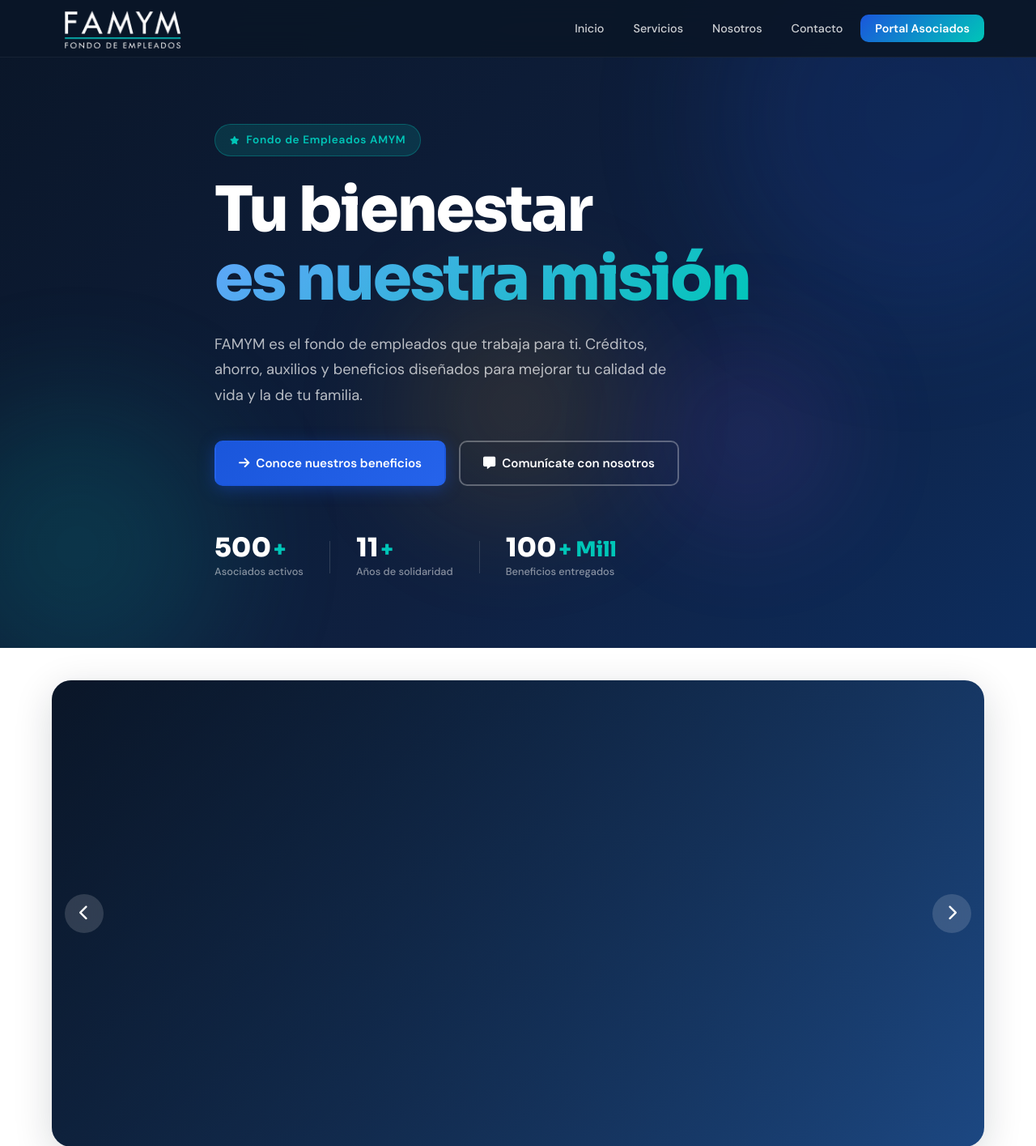
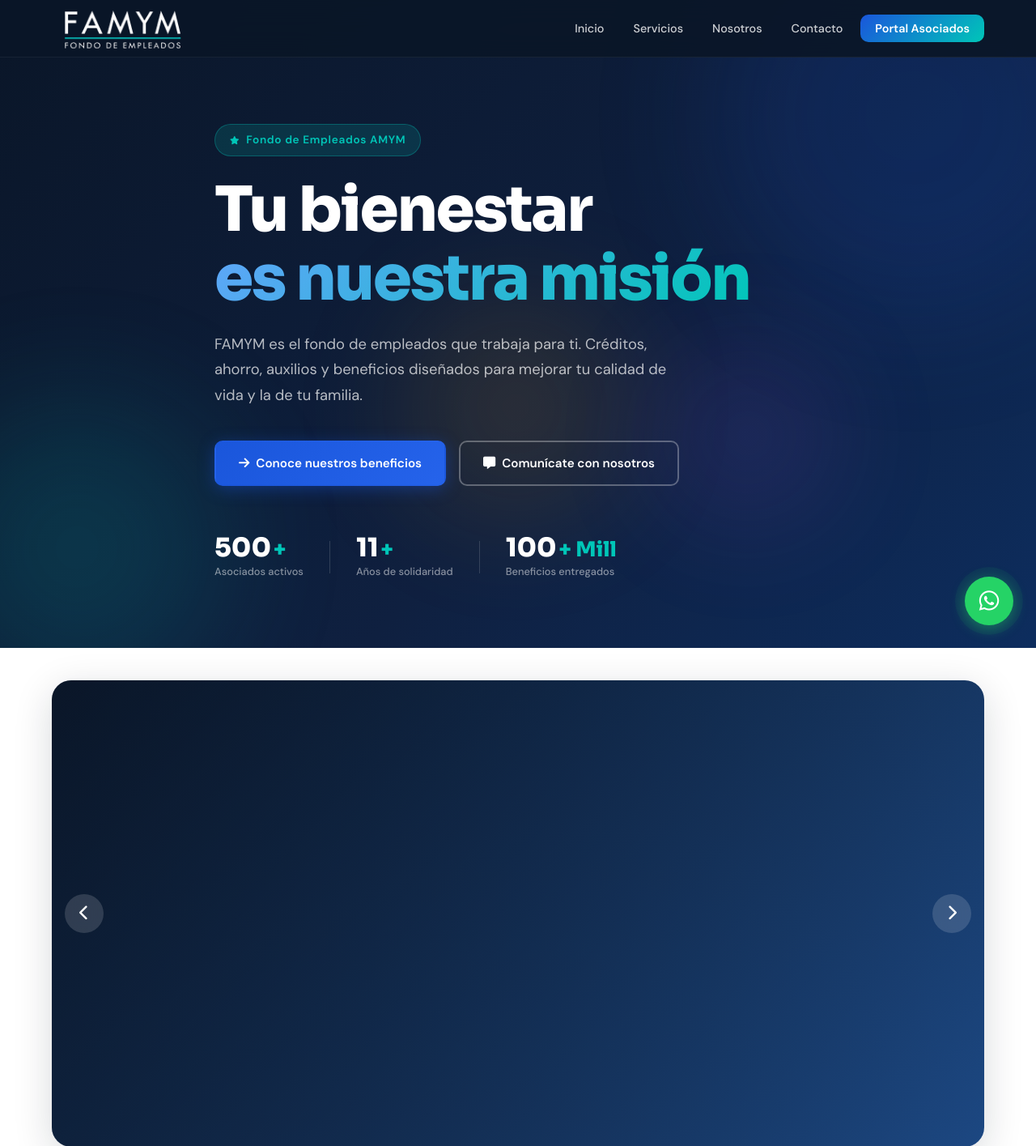
Before and after one commit to DesarrolladorAMyM/FondoEmpleados, a Django app: page /FondoEmpleados/ in a window 1280 px wide. Shown: the top 1415 px of the page at 81% size. Run offline with Django 5.2, Linux system fonts and the light colour scheme; data that the repository does not hold is empty.

Commit message:
se agrego el wappsat flotante

```diff
--- a/fondo/static/css/styles.css
+++ b/fondo/static/css/styles.css
@@ -1035,6 +1035,7 @@ input, textarea, select { font-family: var(--font-body); }
   .tab-intro   { padding: 14px 16px; }
   .tab-intro p { font-size: 0.88rem; }
 }
+
 /* ============================================================
    22. FIX GLOBAL — scroll horizontal y about cards
    ============================================================ */
@@ -1062,3 +1063,78 @@ html, body {
   }
   .about__bg-circle { display: none; }
 }
+/* ============================================================
+   WHATSAPP FLOTANTE
+   ============================================================ */
+.wapp-wrap {
+  position: fixed;
+  bottom: 28px;
+  right: 28px;
+  display: flex;
+  align-items: center;
+  z-index: 9999;
+}
+.wapp-pulse {
+  position: absolute;
+  width: 60px;
+  height: 60px;
+  border-radius: 50%;
+  background: rgba(37, 211, 102, 0.35);
+  animation: wapp-pulse 2s infinite;
+  pointer-events: none;
+}
+@keyframes wapp-pulse {
+  0%   { transform: scale(1); opacity: 0.7; }
+  70%  { transform: scale(1.55); opacity: 0; }
+  100% { transform: scale(1.55); opacity: 0; }
+}
+.wapp-btn {
+  position: relative;
+  width: 60px;
+  height: 60px;
+  background: #25D366;
+  border-radius: 50%;
+  display: flex;
+  align-items: center;
+  justify-content: center;
+  text-decoration: none;
+  transition: transform 0.25s ease, box-shadow 0.25s ease;
+  box-shadow: 0 4px 18px rgba(37, 211, 102, 0.45);
+}
+.wapp-btn:hover {
+  transform: scale(1.1);
+  box-shadow: 0 8px 28px rgba(37, 211, 102, 0.6);
+}
+.wapp-btn i {
+  font-size: 1.75rem;
+  color: #fff;
+}
+.wapp-tooltip {
+  position: absolute;
+  right: 72px;
+  background: var(--white);
+  color: var(--text);
+  border: 1px solid var(--border);
+  border-radius: var(--radius-sm);
+  padding: 8px 14px;
+  font-size: 0.82rem;
+  font-weight: 600;
+  white-space: nowrap;
+  box-shadow: var(--shadow);
+  opacity: 0;
+  transform: translateX(6px);
+  transition: opacity 0.22s ease, transform 0.22s ease;
+  pointer-events: none;
+}
+.wapp-wrap:hover .wapp-tooltip {
+  opacity: 1;
+  transform: translateX(0);
+}
+
+@media (max-width: 480px) {
+  .wapp-wrap  { bottom: 18px; right: 18px; }
+  .wapp-btn   { width: 52px; height: 52px; }
+  .wapp-pulse { width: 52px; height: 52px; }
+  .wapp-btn i { font-size: 1.5rem; }
+  .wapp-tooltip { display: none; }
+}
--- a/fondo/templates/fondo/index.html
+++ b/fondo/templates/fondo/index.html
@@ -799,7 +799,7 @@
                 data-beneficio="Ofertas exclusivas"
                 data-info="Accede a descuentos en monturas, lentes y servicios de salud visual en Óptica Colombiana. Aplica para asociados FAMYM."
                 data-asesor="Lorena Carrillo"
-                data-celular="310 883-6491"
+                data-celular="310 833-6491"
                 data-tipo="Óptica"
                 data-vigencia="2026">
                 <div class="convenio-card__logo"><img src="{% static 'img/colombiana.png' %}" alt="optica colombiana"></div>
@@ -833,7 +833,7 @@
               <div class="convenio-card" data-nombre="Aliado Costa 1" data-categoria="Hospedaje"
                 data-beneficio="Tarifa especial"
                 data-info="Tarifa especial en hoteles del Caribe colombiano. Disfruta del mar con precios preferenciales para asociados FAMYM."
-                data-asesor="Auxiliar FAMYM" data-celular="310 883-6491"
+                data-asesor="Auxiliar FAMYM" data-celular="310 833-6491"
                 data-tipo="Hospedaje" data-vigencia="2026">
                 <div class="convenio-card__logo"><i class="fas fa-umbrella-beach"
                     style="font-size:1.8rem;color:var(--primary)"></i></div>
@@ -1153,6 +1153,18 @@
             <li>Auxiliarfamym@montacargasamym.com</li>
           </ul>
         </div>
+        <!-- Botón flotante WhatsApp -->
+        <div class="wapp-wrap">
+          <div class="wapp-pulse"></div>
+          <a class="wapp-btn"
+            href="https://wa.me/573108336491?text=Hola%2C%20quiero%20más%20información%20sobre%20FAMYM"
+            target="_blank"
+            rel="noopener"
+            aria-label="Contactar por WhatsApp">
+            <i class="fab fa-whatsapp"></i>
+          </a>
+          <div class="wapp-tooltip">¡Escríbenos por WhatsApp!</div>
+        </div>
       </div>
       <div class="footer__bottom">
         <p>© 2026 FAMYM — Fondo de Empleados AMYM. Todos los derechos reservados.</p>
```
Also changed, not shown: PortalAsociados/templates/PortalAsociados/portalAsociados.html (+13 -0 lines), fondo/static/css/portal.css (line endings or trailing spaces).
